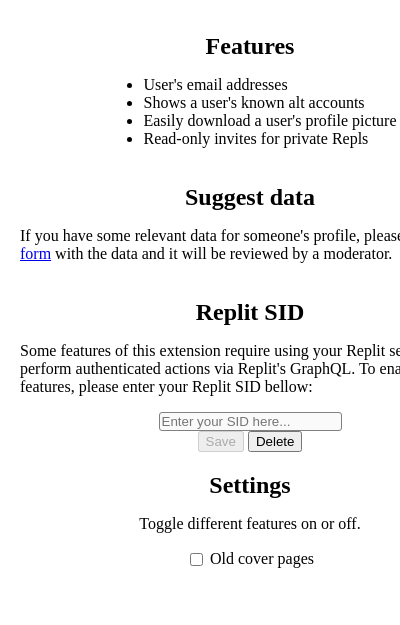
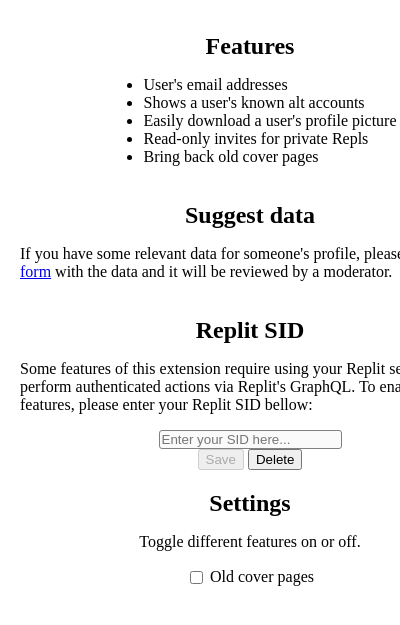
Before and after one commit to lafkpages/XL-Replit, a browser extension: page popup.html in a window 400 px wide. Shown: the part 115-740 px from the top of the page. Drawn offline with Linux system fonts and the light colour scheme.

Commit message:
Add old cover pages to features list

```diff
--- a/popup.html
+++ b/popup.html
@@ -20,6 +20,7 @@
       <li>Shows a user's known alt accounts</li>
       <li>Easily download a user's profile picture</li>
       <li>Read-only invites for private Repls</li>
+      <li>Bring back old cover pages</li>
     </ul>
 
     <h2>Suggest data</h2>
```
